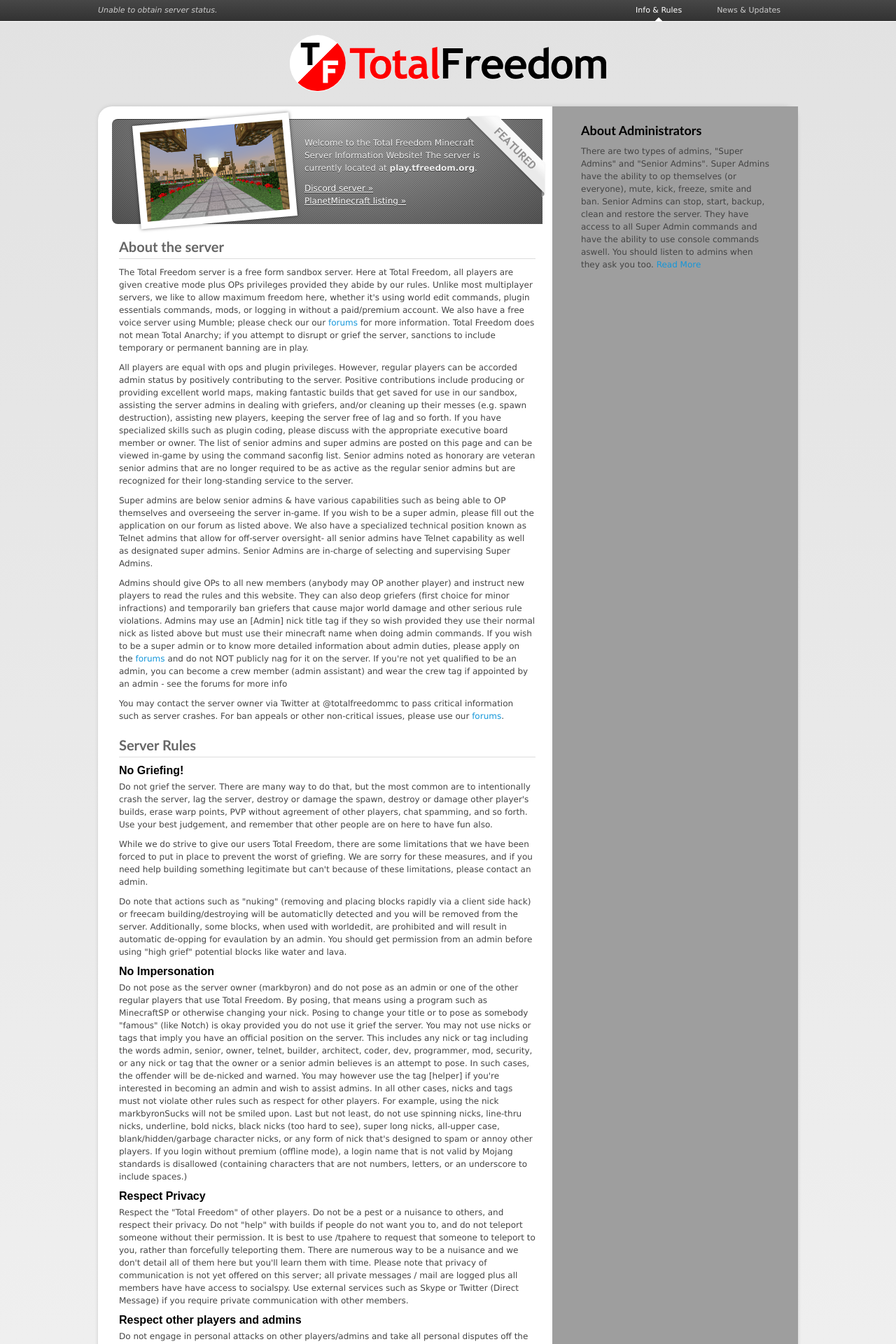
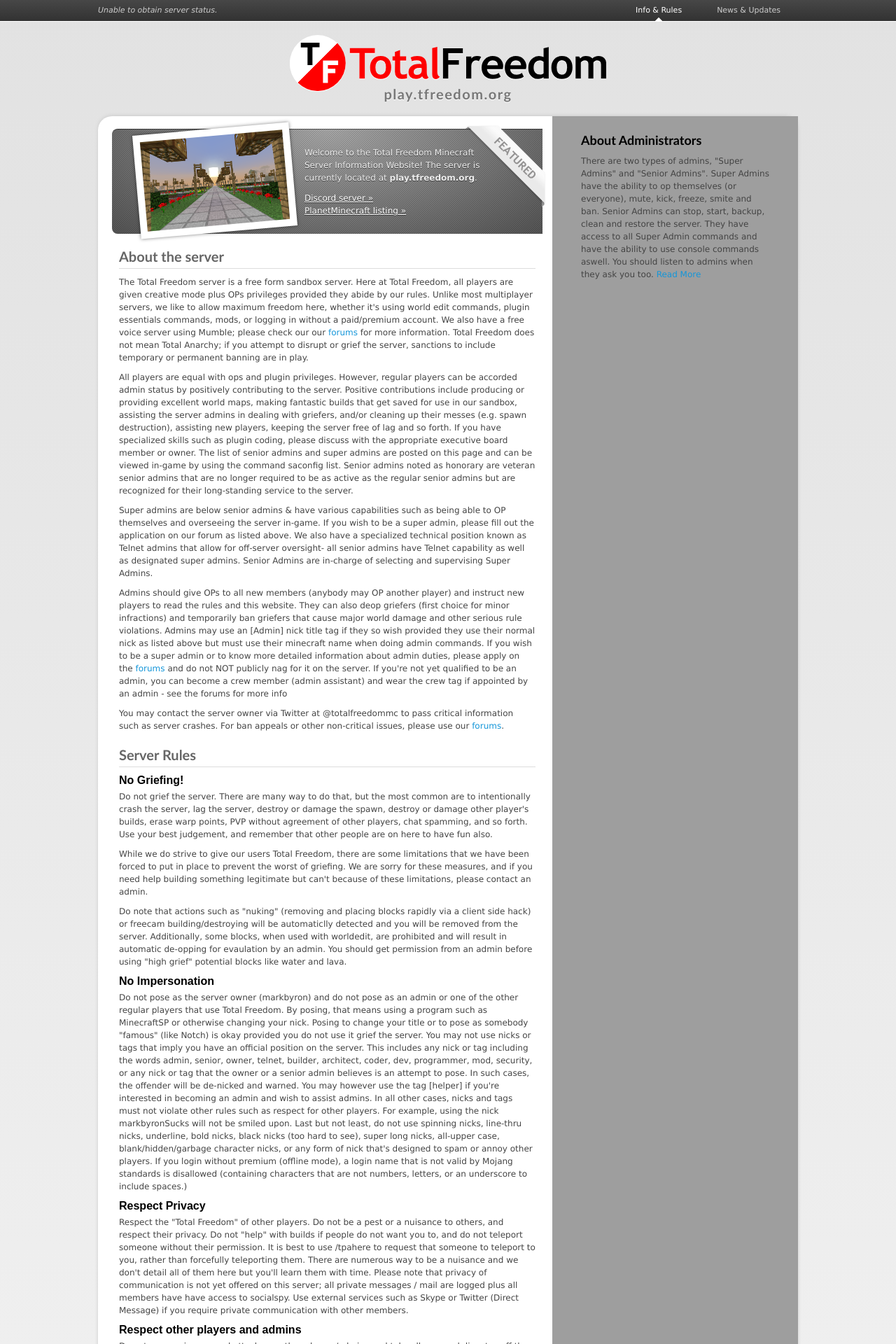
Before and after one commit to tfreedomorg/website, a Jekyll site: the page built from index.md, in a window 1280 px wide. Shown: the top 1920 px of the page at 70% size. Built offline with Jekyll 4.4.1, drawn with Linux system fonts in a browser that asks for light colours.

Commit message:
add server ip to page header

```diff
--- a/_includes/pageheader.html
+++ b/_includes/pageheader.html
@@ -1,3 +1,4 @@
 <div id="pageheader">
 	<img src="/assets/img/logo.svg" alt="TotalFreedom">
+	<h2>play.tfreedom.org</h2>
 </div>
--- a/assets/css/style.css
+++ b/assets/css/style.css
@@ -49,6 +49,7 @@
 #sitenav li.current a {background:url(/assets/img/activemenu.png) center bottom 3px no-repeat; color:#fff!important;}
 #pageheader {padding:20px 0; text-align:center}
 #pageheader img {height:80px; filter:drop-shadow(0 1px 0 #fff)}
+#pageheader h2 {font:bold 2em "Trebuchet MS", Arial, Helvetica, sans-serif; margin-top:-10px; color:#777; letter-spacing:1.5px; text-shadow:0 1px 0 #ffffff}
 /*#search {float:right; background:url(/assets/img/searchbg.png) 0 40px no-repeat; width:261px; height:26px; padding:45px 5px 5px 5px;}
 #search .searchfield {float:left;}
 #search .searchbtn {float:right;}*/
```
